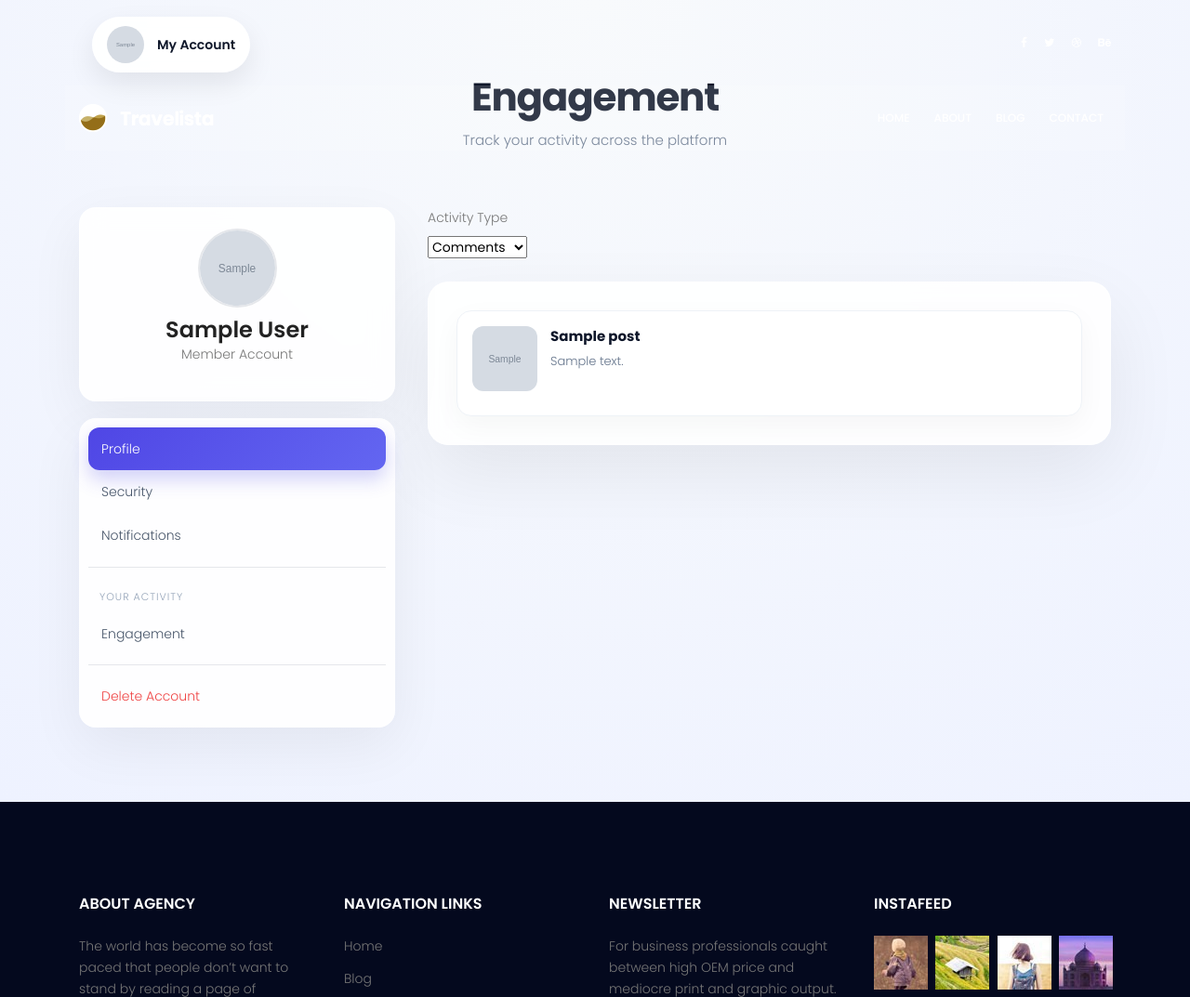
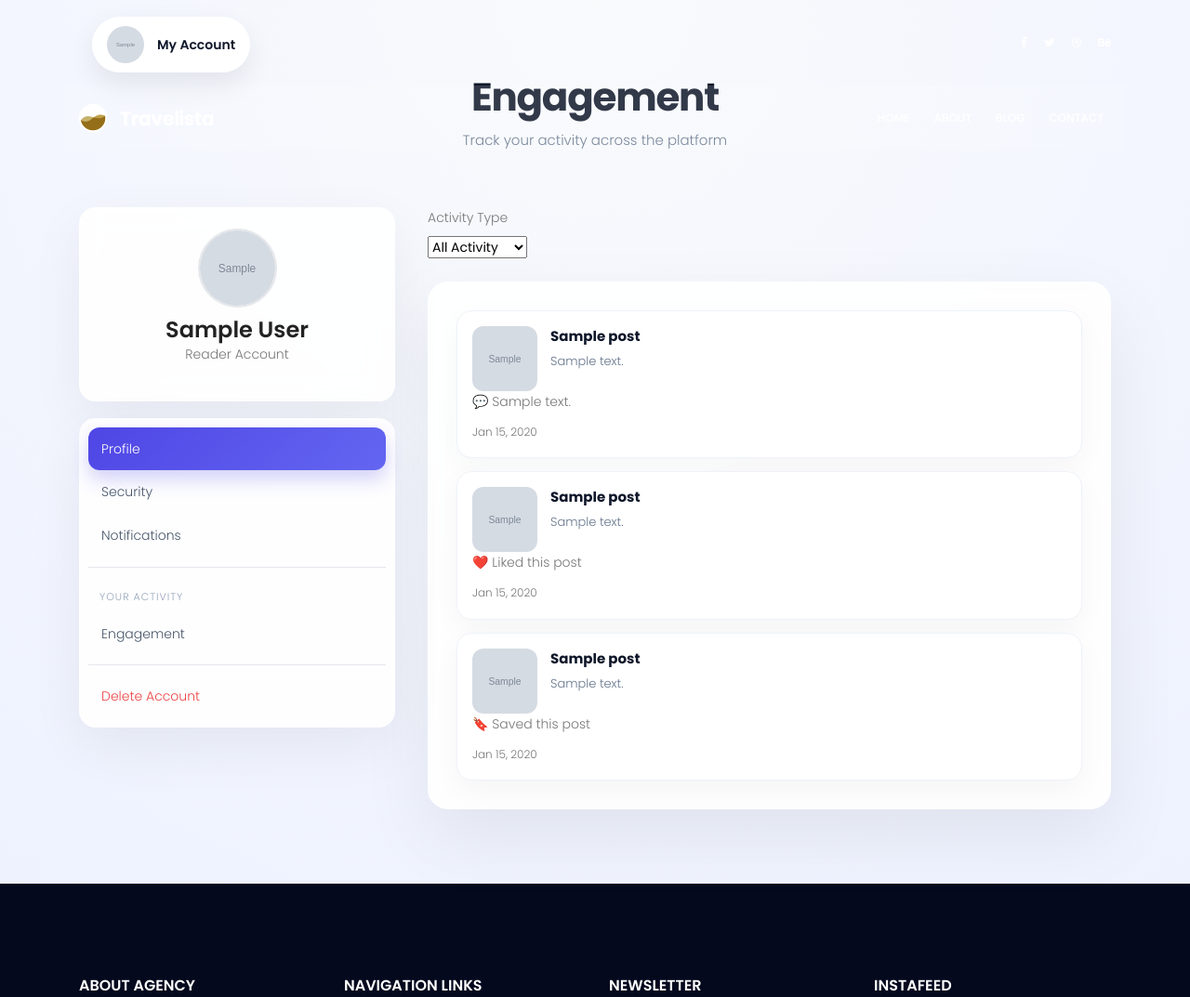
Before and after one commit to Paradoxel/django-blog, a Django app: page /accounts/engagement/ in a window 1280 px wide. Shown: the top 1073 px of the page at 93% size. Run offline with Django 5.2, Linux system fonts and the light colour scheme; a user stored in the database is signed in; tables that the repository leaves empty hold one stand-in row (values such as "Sample post"); grey boxes marked "Sample" are stand-in pictures; some libraries are stand-ins or nearby versions.

Commit message:
feat(accounts): introduce role-aware dashboard UI and unified activity system
- merge comment/like/saved into unified activity stream
- add writer-only dashboard sections
- dynamic sidebar role badge (reader/writer)

```diff
--- a/apps/accounts/views.py
+++ b/apps/accounts/views.py
@@ -9,8 +9,8 @@ from django.views.generic import CreateView,UpdateView,TemplateView
 from apps.accounts.forms import UserUpdateForm,ProfileUpdateForm
 from apps.blog.models import Comment,Like,SavedPost
 from .forms import UserRegisterForm
-
-
+from apps.accounts.models import UserTypes
+from itertools import chain
 User = get_user_model()
 
 
@@ -104,7 +104,8 @@ class UserEngagementView(LoginRequiredMixin, TemplateView):
     template_name = "accounts/engagement.html"
 
     def get_activity_type(self):
-        return self.request.GET.get("activity_type", "comments")
+        # default should be ALL
+        return self.request.GET.get("activity_type", "all")
 
     def get_context_data(self, **kwargs):
         context = super().get_context_data(**kwargs)
@@ -116,19 +117,54 @@ class UserEngagementView(LoginRequiredMixin, TemplateView):
 
         activities = []
 
+        # --------------------
+        # COMMENTS
+        # --------------------
         if activity_type == "comments":
             activities = Comment.objects.filter(user=user).select_related("post")
+            for a in activities:
+                a.activity_type = "comment"
 
+        # --------------------
+        # LIKES
+        # --------------------
         elif activity_type == "likes":
             activities = Like.objects.filter(user=user).select_related("post")
+            for a in activities:
+                a.activity_type = "like"
 
+        # --------------------
+        # SAVED
+        # --------------------
         elif activity_type == "saved":
             activities = SavedPost.objects.filter(user=user).select_related("post")
+            for a in activities:
+                a.activity_type = "saved"
 
-        elif activity_type == "all":
-            activities = list(Comment.objects.filter(user=user)) + \
-                         list(Like.objects.filter(user=user)) + \
-                         list(SavedPost.objects.filter(user=user))
+        # --------------------
+        # ALL (DEFAULT)
+        # --------------------
+        else:
+            comments = Comment.objects.filter(user=user).select_related("post")
+            likes = Like.objects.filter(user=user).select_related("post")
+            saved = SavedPost.objects.filter(user=user).select_related("post")
+
+            activities = sorted(
+                list(comments) + list(likes) + list(saved),
+                key=lambda x: x.created_date,
+                reverse=True
+            )
+
+            for a in activities:
+                if isinstance(a, Comment):
+                    a.activity_type = "comment"
+                elif isinstance(a, Like):
+                    a.activity_type = "like"
+                elif isinstance(a, SavedPost):
+                    a.activity_type = "saved"
+
+        # writer check
+        context["is_writer"] = self.request.user.profile.user_type == UserTypes.WRITER
 
         context["activities"] = activities
 
--- a/templates/accounts/engagement.html
+++ b/templates/accounts/engagement.html
@@ -1,6 +1,7 @@
 {% extends "base.html" %}
 {% load static %}
 {% load accounts_tags %}
+
 {% block title %}Engagement{% endblock %}
 
 {% block content %}
@@ -17,17 +18,22 @@
 
         <div class="settings-grid">
 
-            <!-- SIDEBAR (same system as profile) -->
+            <!-- SIDEBAR -->
             {% user_sidebar user %}
 
-            <!-- MAIN CONTENT -->
+            <!-- MAIN -->
             <main class="settings-main">
 
+                <!-- FILTER -->
                 <form method="get" id="activity-form">
 
                     <label for="activity-type">Activity Type</label>
 
                     <select id="activity-type" name="activity_type" onchange="this.form.submit()">
+
+                        <option value="all" {% if activity_type == "all" %}selected{% endif %}>
+                            All Activity
+                        </option>
 
                         <option value="comments" {% if activity_type == "comments" %}selected{% endif %}>
                             Comments
@@ -39,9 +45,6 @@
 
                         <option value="saved" {% if activity_type == "saved" %}selected{% endif %}>
                             Saved Posts
-                        </option>
-                        <option value="all" {% if activity_type == "all" %}selected{% endif %}>
-                            All Activity
                         </option>
 
                     </select>
@@ -87,13 +90,13 @@
                                     <!-- TYPE INFO -->
                                     <div class="activity-meta">
 
-                                        {% if item.type == "comment" %}
-                                            💬 {{ item.text }}
+                                        {% if item.activity_type == "comment" %}
+                                            💬 {{ item.message }}
 
-                                        {% elif item.type == "like" %}
+                                        {% elif item.activity_type == "like" %}
                                             ❤️ Liked this post
 
-                                        {% elif item.type == "saved" %}
+                                        {% elif item.activity_type == "saved" %}
                                             🔖 Saved this post
                                         {% endif %}
 
@@ -101,7 +104,7 @@
 
                                     <!-- DATE -->
                                     <div class="activity-footer">
-                                        <span>{{ item.date|date:"M d, Y" }}</span>
+                                        <span>{{ item.created_date|date:"M d, Y" }}</span>
                                     </div>
 
                                 </div>
@@ -121,6 +124,18 @@
 
                 </div>
 
+                <!-- WRITER ONLY SECTION -->
+                {% if is_writer %}
+                <div class="section-card">
+                    <h2>Writer Tools</h2>
+                    <p>Manage and create your posts.</p>
+
+                    <a href="{% url 'blog:my_posts' %}" class="btn-primary">
+                        My Posts
+                    </a>
+                </div>
+                {% endif %}
+
             </main>
 
         </div>
--- a/templates/accounts/partials/sidebar.html
+++ b/templates/accounts/partials/sidebar.html
@@ -4,6 +4,7 @@
 
     <!-- USER CARD -->
     <div class="user-card">
+
         <div class="avatar-ring">
             {% if user.profile.avatar %}
                 <img src="{{ user.profile.avatar.url }}" alt="avatar">
@@ -13,7 +14,15 @@
         </div>
 
         <h3>{{ user.get_full_name|default:user.email }}</h3>
-        <p class="muted">Member Account</p>
+
+        <p class="muted">
+            {% if user.profile.user_type == "writer" %}
+                Writer Account
+            {% else %}
+                Reader Account
+            {% endif %}
+        </p>
+
     </div>
 
     <!-- NAVIGATION -->
@@ -31,6 +40,18 @@
             Engagement
         </a>
 
+        {% if user.profile.user_type == "writer" %}
+
+            <div class="nav-divider"></div>
+
+            <div class="nav-group-title">Writer Tools</div>
+
+            <a href="#" class="nav-item">
+                My Posts
+            </a>
+
+        {% endif %}
+
         <div class="nav-divider"></div>
 
         <div class="nav-item danger">Delete Account</div>
```
